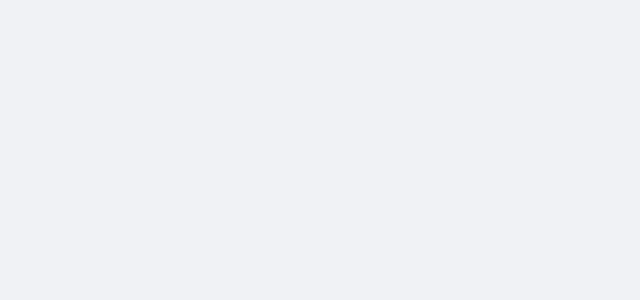
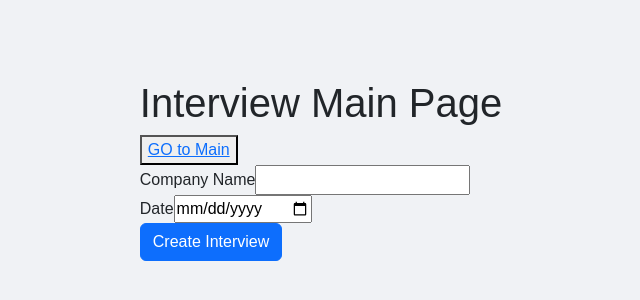
Before and after one commit to latamanwani/placement-react, a React (Create React App) app: page /create-interview in a window 1280 px wide. Before the commit this address had no page. Shown: the part 230-530 px from the top of the page, without its empty margins (319-959 px from the left). Built offline with nearby package versions, Linux system fonts and the light colour scheme.

Commit message:
create interview form

```diff
--- a/package.json
+++ b/package.json
@@ -7,6 +7,7 @@
     "@testing-library/react": "^13.4.0",
     "@testing-library/user-event": "^13.5.0",
     "axios": "^1.5.1",
+    "bootstrap": "^5.3.2",
     "react": "^18.2.0",
     "react-dom": "^18.2.0",
     "react-router-dom": "^6.16.0",
--- a/src/App.js
+++ b/src/App.js
@@ -2,9 +2,10 @@ import './App.css';
 
 import Register from './Components/Auth/Register';
 import Login from './Components/Auth/Login';
-import { BrowserRouter as Router, Switch, Route, Routes } from "react-router-dom";
+import { BrowserRouter as Router, Route, Routes } from "react-router-dom";
 import { useState } from 'react';
 import PlacementList from './Components/Placement/PlacementList';
+import InterviewForm from './Components/Interview/InterviewForm';
 
 function App() {
   const [user, setLoginUser] = useState({})
@@ -19,6 +20,7 @@ function App() {
           />
           <Route path="/login" element={<Login setLoginUser={setLoginUser} />} />
           <Route path="/register" element={<Register />} />
+          <Route path="/create-interview" element={<InterviewForm />} />
         </Routes>
       </Router>
     </div>
--- /dev/null
+++ b/src/Components/Interview/InterviewForm.jsx
@@ -0,0 +1,64 @@
+import { useState } from "react"
+import { Link } from "react-router-dom"
+import axios from 'axios'
+
+const InterviewForm = () => {
+  const [company_name, setCmpName] = useState()
+  const [date, setDate] = useState()
+
+  const handleCmpNameChange = (e) => {
+    setCmpName(e.target.value)
+  }
+  const handleDateChange = (e) => {
+    setDate(e.target.value)
+  }
+
+  const handleSubmit = (e) => {
+    e.preventDefault()
+    let data = {
+      company_name,
+      date,
+    }
+
+    axios.post("http://localhost:8000/login", data)
+      .then(res => {
+        console.log(res.data.message);
+      })
+
+    console.log("Interview Form Data", data)
+  }
+
+  return (
+    <>
+      <div>
+        <h1> Interview Main Page </h1>
+        <div>
+          <button><Link to="/">GO to Main</Link> </button>
+        </div>
+
+        <section>
+          <div >
+            <form>
+              <div class="form-group">
+                <label for="exampleFormControlFile1">Company Name</label>
+                <input type="text" name="company_name" value={company_name} onChange={(e) => handleCmpNameChange(e)} class="form-control-text" id="exampleFormControltext1" />
+              </div>
+              <div class="form-group">
+                <label for="exampleFormControltext1">Date</label>
+                <input type="date" name="date" value={date} onChange={(e) => handleDateChange(e)} class="form-control-text" id="exampleFormControltext1" />
+              </div>
+              <div class="form-group">
+                <button className="btn btn-primary" onClick={(e) => handleSubmit(e)}>Create Interview</button>
+              </div>
+            </form>
+          </div>
+          {/* <h1>List of Previous Interviews</h1> */}
+
+          {/* <button></button> */}
+        </section>
+      </div>
+    </>
+  )
+}
+
+export default InterviewForm
--- a/src/index.js
+++ b/src/index.js
@@ -3,6 +3,7 @@ import ReactDOM from 'react-dom/client';
 import './index.css';
 import App from './App';
 import reportWebVitals from './reportWebVitals';
+import "bootstrap/dist/css/bootstrap.css";
 
 const root = ReactDOM.createRoot(document.getElementById('root'));
 root.render(
```
